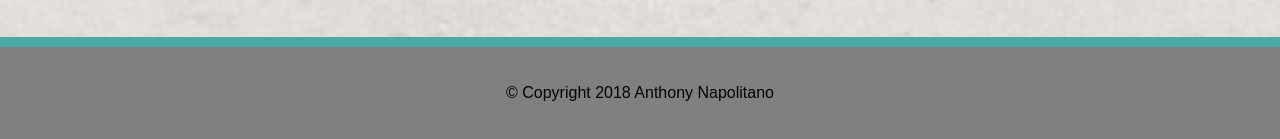
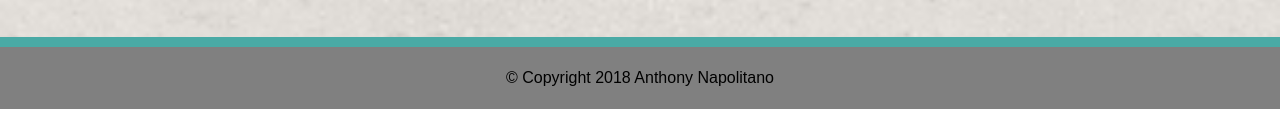
Before and after one commit to aNap73/Basic-Portfolio, a plain HTML site: page index.html in a window 1280 px wide. Shown: the part 846-985 px from the top of the page. After the commit the page ends 955 px from the top, so only its background shows below. Drawn offline with Linux system fonts and the light colour scheme.

Commit message:
css save before class

```diff
--- a/assets/css/style.css
+++ b/assets/css/style.css
@@ -112,7 +112,7 @@ a:hover{
   .foot{
     background-color: grey;
     text-align: center;
-    padding:3%;
+    padding:1.8%;
     border-top: #4aaaa5 solid 10px;
   }
  .headshot{
```
